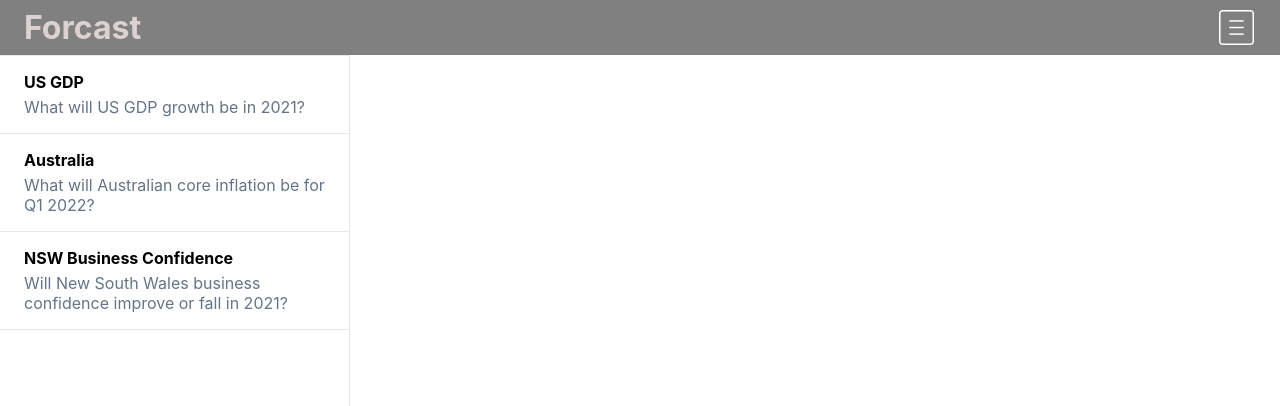
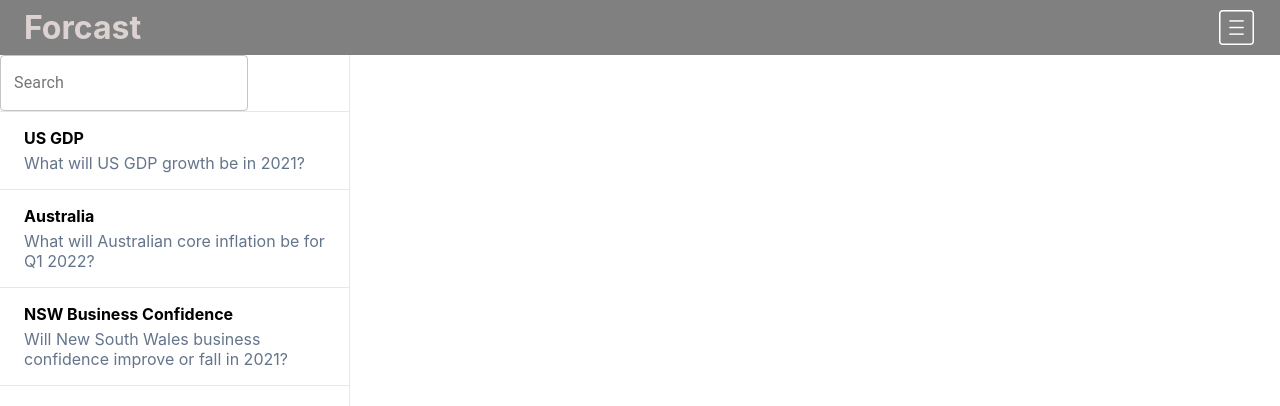
Before and after one commit to rajeshpanwar674/kepler, a React (Create React App) app: page / in a window 1280 px wide. Shown: the top 406 px of the page. Built offline with nearby package versions, Linux system fonts and the light colour scheme.

Commit message:
Added Search bar

```diff
--- a/src/List.js
+++ b/src/List.js
@@ -3,9 +3,11 @@ import { withStyles, Hidden, Icon, IconButton, Table, TableBody, TableCell, Tabl
 import ForcastDetail from './Detail';
 import menu from "./square.png";
 import './List.css'
+import TextField from '@material-ui/core/TextField';
 
 const ForcastList = () => {
     const [selectedItem, setSelectedItem] = useState(null);
+    const [searchText, setSearchText] = useState('');
     const forcasts = [{
         id: 1,
         title: 'US GDP',
@@ -39,6 +41,10 @@ const ForcastList = () => {
     },
     ]
 
+    const search = (e) => {
+        setSearchText(e.target.value);
+    }
+
     return (
         <>
             <div className="headerMain"><h2>Forcast</h2>
@@ -46,9 +52,11 @@ const ForcastList = () => {
             </div>
             <div className='wrapper'>
                 <div className='listrow'>
-
+                    <div>
+                        <TextField id="outlined-basic" label="Search" variant="outlined" onChange={search}/>
+                    </div>
                     <div className="lisWrap">
-                        {forcasts.map((val) => {
+                        {forcasts.filter(forcast=> forcast.title.toLowerCase().includes(searchText.toLowerCase())).map((val) => {
                             return (
                                 <div
                                     key={val.id}
```
